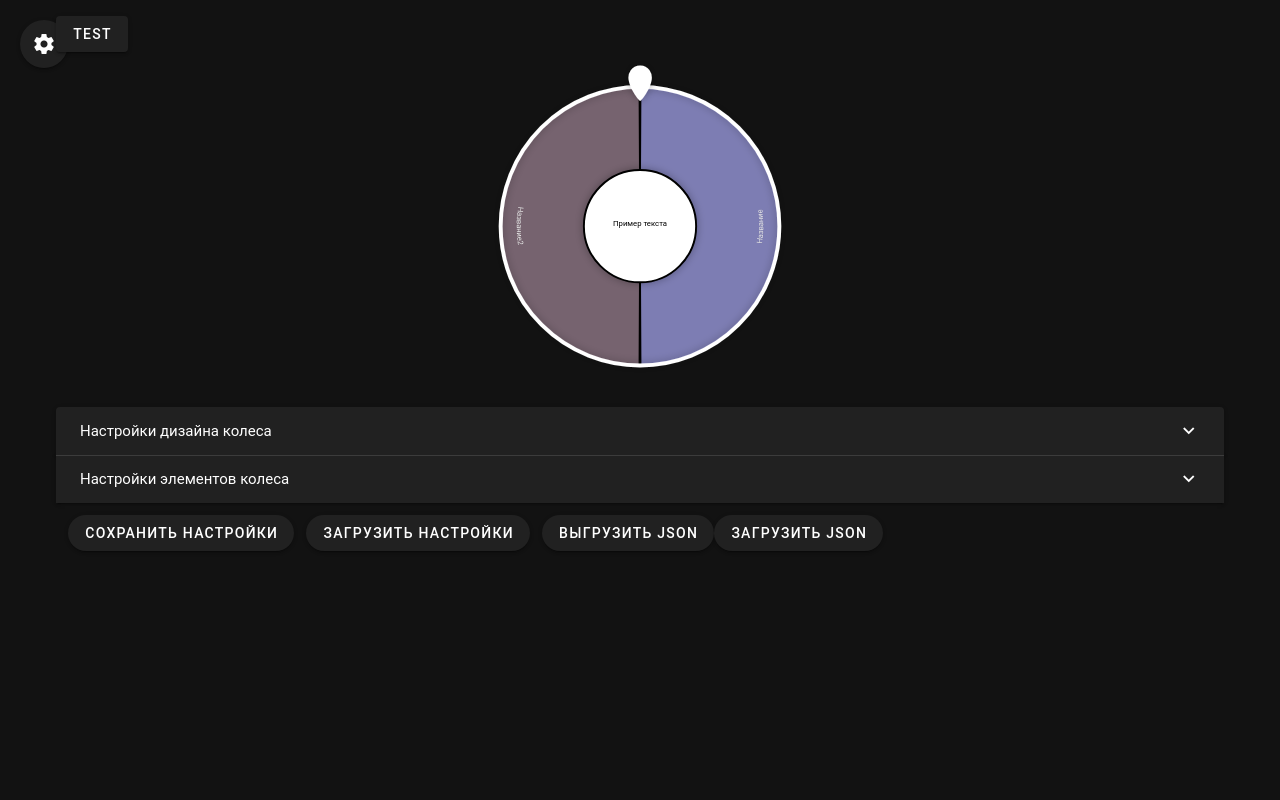
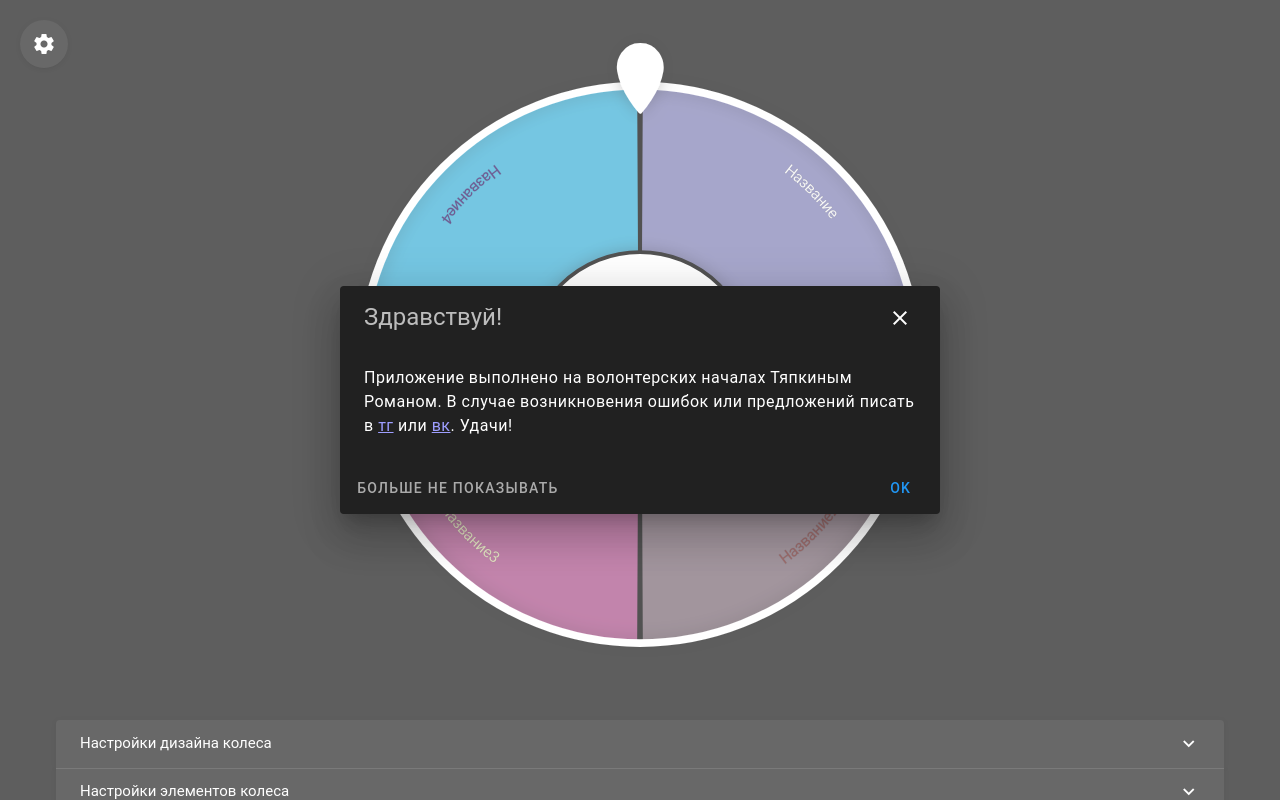
Before and after one commit to rTyapkin/rtyapkin.github.io, a Vue app: page / in a window 1280 px wide. Built offline with nearby package versions, Linux system fonts and the light colour scheme.

Commit message:
Кучу всего поменял, лень комитить

```diff
--- a/components.d.ts
+++ b/components.d.ts
@@ -7,6 +7,7 @@ export {}
 /* prettier-ignore */
 declare module 'vue' {
   export interface GlobalComponents {
+    ICredsModal: typeof import('./src/components/ICredsModal.vue')['default']
     IFortuneWheel: typeof import('./src/components/IFortuneWheel/IFortuneWheel.vue')['default']
     INavigationBar: typeof import('./src/components/INavigationBar.vue')['default']
     INavigationDrawer: typeof import('./src/components/INavigationDrawer.vue')['default']
--- a/src/App.vue
+++ b/src/App.vue
@@ -2,7 +2,6 @@
   <v-app id="app">
     <!--    <INavigationBar />-->
     <v-main
-      :class="{'hidden-overflow': !showSetting}"
       :style="{height: showSetting ? '100%' : '100vh', background: bgColor}"
       class="main"
     >
@@ -23,17 +22,11 @@
             mdi-cog
           </v-icon>
         </v-btn>
-        <v-btn @click="openModal">
-          test
-        </v-btn>
         <FortuneWheelExample />
-        <v-fade-transition>
-          <IFortuneWheelSettings v-show="showSetting" />
-        </v-fade-transition>
-        <IWinnerModal
-          text="Выбор1"
-          @close-modal="closeModal"
-        />
+
+        <IFortuneWheelSettings v-if="showSetting" />
+
+        <ICredsModal />
       </v-container>
     </v-main>
   </v-app>
@@ -44,16 +37,17 @@ import IFortuneWheelSettings from "@/pages/IFortuneWheelSettings.vue";
 import FortuneWheelExample from "@/pages/FortuneWheelExample.vue";
 import {storeToRefs} from "pinia";
 import {useWheelStore} from "@/stores/useWheelStore";
-import IWinnerModal from "@/components/IWinnerModal.vue";
-const { wheelItems, bgColor, showSetting, showModal  } = storeToRefs(useWheelStore())
+import {onMounted} from "vue";
+import ICredsModal from "@/components/ICredsModal.vue";
+const { credsStorageKey, showCredsModal, bgColor, showSetting  } = storeToRefs(useWheelStore())
 
-function openModal () {
-  showModal.value = true
-}
 
-function closeModal () {
-  showModal.value = false
-}
+onMounted(() => {
+  let isShowCredsAllowed = true
+  const lsItem = localStorage.getItem(credsStorageKey.value)
+  if (lsItem) isShowCredsAllowed = JSON.parse(lsItem)
+  if (isShowCredsAllowed) showCredsModal.value = true
+})
 
 </script>
 
--- /dev/null
+++ b/src/components/ICredsModal.vue
@@ -0,0 +1,56 @@
+<template>
+  <v-dialog
+    v-model="showCredsModal"
+    width="600"
+  >
+    <v-card>
+      <v-card-title class="d-flex justify-space-between align-center">
+        <div class="text-h5 text-medium-emphasis ps-2">
+          Здравствуй!
+        </div>
+
+        <v-btn
+          icon="mdi-close"
+          variant="text"
+          @click="showCredsModal = false"
+        />
+      </v-card-title>
+      <v-card-text>
+        Приложение выполнено на волонтерских началах Тяпкиным Романом. В случае возникновения ошибок или предложений писать в
+        <a
+          href="https://t.me/prikolskeeper"
+          target="_blank"
+        >тг</a> или <a
+          href="https://vk.com/fesstrix"
+          target="_blank"
+        >вк</a>. Удачи!
+      </v-card-text>
+      <template #actions>
+        <v-btn
+          variant="plain"
+          text="Больше не показывать"
+          @click="credsNoMore"
+        />
+        <v-btn
+          color="primary"
+          class="ms-auto"
+          text="Ok"
+          @click="showCredsModal = false"
+        />
+      </template>
+    </v-card>
+  </v-dialog>
+</template>
+
+<script setup lang="ts">
+import {storeToRefs} from "pinia";
+import {useWheelStore} from "@/stores/useWheelStore";
+
+const { showCredsModal } = storeToRefs(useWheelStore())
+const { credsNoMore } = useWheelStore()
+
+</script>
+
+<style scoped>
+
+</style>
--- a/src/components/IFortuneWheel/IFortuneWheel.vue
+++ b/src/components/IFortuneWheel/IFortuneWheel.vue
@@ -9,7 +9,6 @@
 </template>
 
 <script setup lang="ts">
-// TODO Если выпал варик - приглушать
 import {watch, onMounted, reactive, nextTick} from 'vue'
 import * as d3 from 'd3'
 import type { Arc, Pie } from 'd3'
@@ -36,6 +35,7 @@ interface Props {
   rotations?: number
   wheelMarginTop?: number
   middleCircleTextColor?: string
+  defaultDeg?: number
 }
 
 const props = withDefaults(defineProps<Props>(), {
@@ -54,11 +54,12 @@ const props = withDefaults(defineProps<Props>(), {
   sliceBorderColor: '#000000',
   rotations: 5,
   wheelMarginTop: 0,
-  middleCircleTextColor: '#000000'
+  middleCircleTextColor: '#000000',
+  defaultDeg: 0
 })
 
 const emit = defineEmits<{
-  (e: 'done', value: Data): void
+  (e: 'done', value: Data, lastDeg: string): void
 }>()
 
 const { wheelSize, wheelStyle } = useWheelSize(props)
--- a/src/components/IWinnerModal.vue
+++ b/src/components/IWinnerModal.vue
@@ -19,10 +19,6 @@
 </template>
 
 <script setup lang="ts">
-// TODO кнопку центрировать текст центрировать
-// TODO фейк рандом
-// TODO чекбокс для показа модалки
-// TODO настройка времени для пропажи элемента если чекбокс для модалки false
 import {storeToRefs} from "pinia";
 import {useWheelStore} from "@/stores/useWheelStore";
 import {computed} from "vue";
--- a/src/composables/useSpin.ts
+++ b/src/composables/useSpin.ts
@@ -17,7 +17,7 @@ interface State {
 }
 
 interface Emits {
-  (e: 'done', value: Data): void
+  (e: 'done', value: Data, rotateDeg: string): void
 }
 
 export function useSpin(state: State, props: Props, emit: Emits) {
@@ -62,7 +62,7 @@ export function useSpin(state: State, props: Props, emit: Emits) {
           .end()
       }
 
-      emit('done', props.data[picked])
+      emit('done', props.data[picked], d3.select(state.vis).attr('transform'))
     } catch (error) {
       console.error('Error spinning the wheel:', error)
     } finally {
--- a/src/composables/useWheelCreation.ts
+++ b/src/composables/useWheelCreation.ts
@@ -15,6 +15,7 @@ interface Props {
   arrowBgColor: string
   sliceBorderColor: string
   middleCircleTextColor: string
+  defaultDeg: number
 }
 
 interface State {
@@ -198,6 +199,9 @@ export function useWheelCreation(
     state.container = d3.select(state.svg).append('g').attr('class', 'wheelholder').node()
 
     state.vis = d3.select(state.container).append('g').node()
+    if (props.defaultDeg) {
+      d3.select(state.vis).attr('transform', `rotate(${props.defaultDeg})`)
+    }
 
     state.pieGenerator = d3
       .pie<Data>()
@@ -223,6 +227,7 @@ export function useWheelCreation(
       .attr('stroke', props.sliceBorderColor)
       .attr('stroke-width', '3')
       .attr('fill', d => d.data.bgColor)
+      .attr('opacity', d => !d.data.isDisabled ? 1 : 0.7)
 
     slices.each(function (d, i) {
       const firstArcSection = /(^.+?)L/
@@ -268,6 +273,7 @@ export function useWheelCreation(
       .attr('fill', d => d.data.color)
       .attr('xlink:href', (_, i) => `#middleArc${i}`)
       .text(d => d.data.value)
+      .attr('opacity', d => !d.data.isDisabled ? 1 : 0.2)
   }
 
   const redrawWheel = () => {
--- a/src/pages/FortuneWheelExample.vue
+++ b/src/pages/FortuneWheelExample.vue
@@ -22,20 +22,28 @@
       :img-params="logo"
       :middle-circle-text-color="middleCircleTextColor"
       :wheel-margin-top="wheelMarginTop"
+      :default-deg="circleLastDeg"
       :data="wheelItems"
       @done="done"
     />
   </div>
+
+  <IWinnerModal
+    :text="modalText"
+    @close-modal="closeModal"
+  />
 </template>
 
 <script setup lang="ts">
-import {nextTick, ref} from 'vue'
+import {computed, nextTick, type Ref, ref} from 'vue'
 
 import type { Data, ImgParams } from '@/types/types'
 import {IFortuneWheel} from "@/components/IFortuneWheel";
 import {storeToRefs} from "pinia";
 import {useWheelStore} from "@/stores/useWheelStore";
-const { middleCircleTextColor, wheelMarginTop, showSetting, rotations, sliceBorderColor, arrowBorderColor, arrowBgColor, wheelItems, wheelSize,showMiddleCircle, middleCircleText, textSize, animDuration, borderColor, middleCircleBorderColor, middleCircleBgColor } = storeToRefs(useWheelStore())
+import type {IWheelItem} from "@/types/wheel";
+import IWinnerModal from "@/components/IWinnerModal.vue";
+const { showModal, showModalOnWin, circleLastDeg, choiceDelay, removeItemOnSelect, middleCircleTextColor, wheelMarginTop, showSetting, rotations, sliceBorderColor, arrowBorderColor, arrowBgColor, wheelItems, wheelSize,showMiddleCircle, middleCircleText, textSize, animDuration, borderColor, middleCircleBorderColor, middleCircleBgColor } = storeToRefs(useWheelStore())
 
 
 const gift = ref(0)
@@ -45,20 +53,52 @@ const logo: ImgParams = {
   width: 100,
   height: 120
 }
+const doneVariantsIds: Ref<number[]> = ref([])
 
-const done = (result: Data) => {
-  console.log('Spin completed:', result)
-  setTimeout(() => {
-    wheelItems.value.splice(0, 1)
-  }, 3000)
+const modalText = ref('')
+
+const done = (result: Data, lastDeg: string) => {
+  console.log('Spin completed:', result, result.id)
+  circleLastDeg.value = Number(lastDeg.match(/\d/g)?.join(""))
+
+  if (showModalOnWin.value) {
+    modalText.value = result.value
+    openModal()
+  }
+
+  if (removeItemOnSelect.value) {
+    setTimeout(() => {
+      wheelItems.value.splice(0, 1)
+    }, choiceDelay.value)
+  } else {
+    setTimeout(() => {
+      const selectedItemIdx = wheelItems.value.findIndex((wheelItem: IWheelItem) => wheelItem.id === result.id)
+      if (selectedItemIdx !== -1) { wheelItems.value[selectedItemIdx].isDisabled = true }
+    }, choiceDelay.value)
+
+    doneVariantsIds.value.push(result.id as number)
+  }
   // data.value = data.value.filter((item: Data) => item.id !== result.id)
 }
 
 const launchWheel = () => {
-  gift.value =  Math.floor(Math.random() * wheelItems.value.length) + 1
+  const random = Math.floor(Math.random() * possibleWinners.value.length)
+  gift.value = possibleWinners.value[random].id as number
   if (wheel.value) {
     nextTick(() => wheel.value.spin())
   }
+}
+
+const possibleWinners = computed(() => {
+  return wheelItems.value.filter((wheelItem: IWheelItem) => !doneVariantsIds.value.includes(wheelItem.id))
+})
+
+function openModal () {
+  showModal.value = true
+}
+
+function closeModal () {
+  showModal.value = false
 }
 
 </script>
--- a/src/pages/IFortuneWheelSettings.vue
+++ b/src/pages/IFortuneWheelSettings.vue
@@ -103,9 +103,43 @@
                 cols="12"
                 md="4"
               >
+                <v-text-field
+                  v-model="choiceDelay"
+                  label="Отложенный выбор эл-та, мс"
+                  hide-details
+                  type="number"
+                />
+              </v-col>
+
+              <v-col
+                cols="12"
+                md="4"
+              >
                 <v-checkbox
                   v-model="showMiddleCircle"
                   label="Отображать центр"
+                  hide-details
+                />
+              </v-col>
+
+              <v-col
+                cols="12"
+                md="4"
+              >
+                <v-checkbox
+                  v-model="removeItemOnSelect"
+                  label="Убирать ли вариант если выпал"
+                  hide-details
+                />
+              </v-col>
+
+              <v-col
+                cols="12"
+                md="4"
+              >
+                <v-checkbox
+                  v-model="showModalOnWin"
+                  label="Показывать модалку на победу"
                   hide-details
                 />
               </v-col>
@@ -348,7 +382,7 @@
       </v-expansion-panel-text>
     </v-expansion-panel>
 
-    <v-row class="pt-6 ml-3">
+    <v-row class="pt-6 ml-3 align-center">
       <v-btn
         rounded
         class="mr-3"
@@ -365,28 +399,33 @@
       </v-btn>
       <v-btn
         rounded
-        @click="getSettings"
+        class="mr-3"
+        @click="getJsonSetting"
       >
         Выгрузить JSON
       </v-btn>
-
-      <v-btn
-        rounded
-        @click="getSettings"
-      >
-        <!-- TODO сделать выгрузку настроек JSON -->
-        Загрузить JSON
-      </v-btn>
+      <v-file-input
+        label="Загрузить JSON"
+        variant="underlined"
+        accept="application/json"
+        clearable
+        @input="setJsonSettings"
+      />
     </v-row>
   </v-expansion-panels>
+
+  <a
+    id="downloadAnchorElem"
+    style="display:none"
+  />
 </template>
 
 <script setup lang="ts">
 import {storeToRefs} from "pinia";
 import {useWheelStore} from "@/stores/useWheelStore";
 import {type Ref, ref} from "vue";
-const { middleCircleTextColor, bgColor, modalWinText, wheelMarginTop, rotations, sliceBorderColor, arrowBorderColor, arrowBgColor, wheelItems, wheelSize, showMiddleCircle, middleCircleText, textSize, animDuration, borderColor, middleCircleBorderColor, middleCircleBgColor  } = storeToRefs(useWheelStore())
-const { getSettings,  saveSetting, recalcIds } = useWheelStore()
+const { showModalOnWin, choiceDelay, removeItemOnSelect, middleCircleTextColor, bgColor, modalWinText, wheelMarginTop, rotations, sliceBorderColor, arrowBorderColor, arrowBgColor, wheelItems, wheelSize, showMiddleCircle, middleCircleText, textSize, animDuration, borderColor, middleCircleBorderColor, middleCircleBgColor  } = storeToRefs(useWheelStore())
+const { setSettingsFromJson, getSettingsForJson, getSettings,  saveSetting, recalcIds } = useWheelStore()
 
 const lastId = ref(1)
 const hiddenItems: Ref<number[]> = ref([])
@@ -408,6 +447,27 @@ function hideItem (id: number) {
   itemIdx === -1 ? hiddenItems.value.push(id) : hiddenItems.value.splice(itemIdx, 1)
 }
 
+function getJsonSetting () {
+  const settings = getSettingsForJson()
+  const dataStr = "data:text/json;charset=utf-8," + encodeURIComponent(JSON.stringify(settings));
+  const dlAnchorElem = document.getElementById('downloadAnchorElem');
+  dlAnchorElem?.setAttribute("href",     dataStr     );
+  dlAnchorElem?.setAttribute("download", "wheel-settings.json");
+  dlAnchorElem?.click();
+}
+
+function setJsonSettings (event: Event) {
+  if (!event?.target?.files[0]) { throw new Error('No file founded')}
+
+  const jsonSettings = event?.target?.files[0]
+  const reader = new FileReader();
+  reader.onload = function (e) {
+    setSettingsFromJson(JSON.parse(e.target.result))
+  }
+
+  reader.readAsText(jsonSettings)
+}
+
 </script>
 
 <style scoped>
--- a/src/stores/useWheelStore.ts
+++ b/src/stores/useWheelStore.ts
@@ -20,14 +20,26 @@ const fieldsToSave = [
   'showModal',
   'modalWinText',
   'bgColor',
-  'middleCircleTextColor'
+  'middleCircleTextColor',
+  'removeItemOnSelect',
+  'choiceDelay',
+  'showModalOnWin'
+]
+
+const itemsForTest = [
+  { id: 1, value: 'Название', bgColor: '#7d7db3', color: '#ffffff' },
+  { id: 2, value: 'Название2', bgColor: '#76636f', color: '#752929' },
+  { id: 3, value: 'Название3', bgColor: '#a64a85', color: '#e6e2b3' },
+  { id: 4, value: 'Название4', bgColor: '#34acd5', color: '#311068' }
 ]
 
 export const useWheelStore = defineStore('useWheelStore', {
   state: (): IWheelStore => ({
+    showCredsModal: false,
+    credsStorageKey: 'showCreds',
     localStorageKey: 'wheel-settings',
-    wheelItems: [{ id: 1, value: 'Название', bgColor: '#7d7db3', color: '#ffffff' }, { id: 2, value: 'Название2', bgColor: '#76636f', color: '#ffffff' }],
-    wheelSize: 300,
+    wheelItems: JSON.parse((JSON.stringify(itemsForTest))),
+    wheelSize: 600,
     showSetting: true,
     showMiddleCircle: true,
     middleCircleText: 'Пример текста',
@@ -42,9 +54,13 @@ export const useWheelStore = defineStore('useWheelStore', {
     rotations: 5,
     wheelMarginTop: 0,
     showModal: false,
-    modalWinText: "Вариант 'name'!",
+    modalWinText: "Победил 'name'!",
     bgColor: 'rgb(18,18,18)',
-    middleCircleTextColor: '#000000'
+    middleCircleTextColor: '#000000',
+    removeItemOnSelect: false,
+    choiceDelay: 100,
+    circleLastDeg: 0,
+    showModalOnWin: true
   }),
   actions: {
     saveSetting () {
@@ -74,11 +90,38 @@ export const useWheelStore = defineStore('useWheelStore', {
 
       useToast('Настройки загружены')
     },
+    getSettingsForJson () {
+      const settings = {}
+      for (const el of fieldsToSave) {
+        // eslint-disable-next-line @typescript-eslint/ban-ts-comment
+        // @ts-expect-error
+        settings[el] = this[el]
+      }
+      return settings
+    },
+    setSettingsFromJson (settings: unknown) {
+      if (!settings) {
+        useToast('Нет сохраненных настроек', {type: 'error'})
+        return
+      }
+
+      for (const setting in settings) {
+        // eslint-disable-next-line @typescript-eslint/ban-ts-comment
+        // @ts-expect-error
+        this[setting] = settings[setting]
+      }
+
+      useToast('Настройки загружены')
+    },
     recalcIds () {
       this.wheelItems = this.wheelItems.map((item: IWheelItem, idx: number) => {
         item.id = idx
         return item
       })
+    },
+    credsNoMore () {
+      localStorage.setItem(this.credsStorageKey, JSON.stringify(false))
+      this.showCredsModal = false
     }
   }
 })
--- a/src/types/types.ts
+++ b/src/types/types.ts
@@ -7,6 +7,7 @@ export type Data = {
   value: string
   bgColor: string
   color: string
+  isDisabled?: boolean
 }
 
 export type ImgParams = {
```
Also changed, not shown: src/types/wheel.ts (+7 -0 lines).
